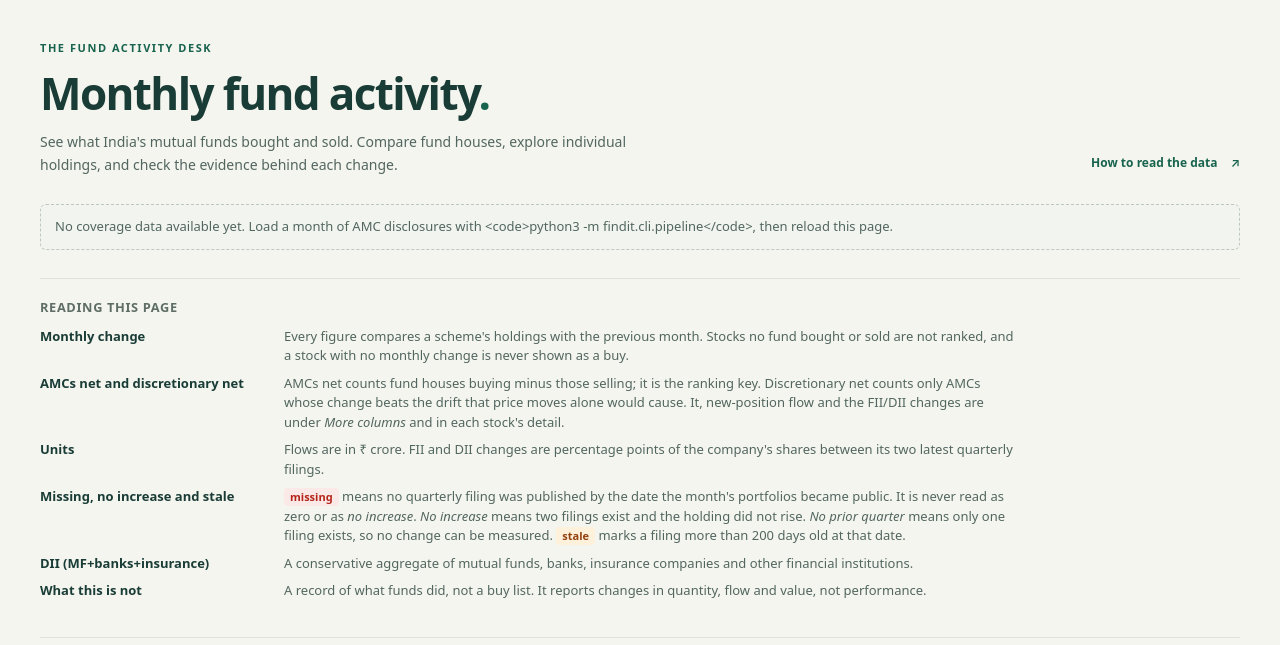
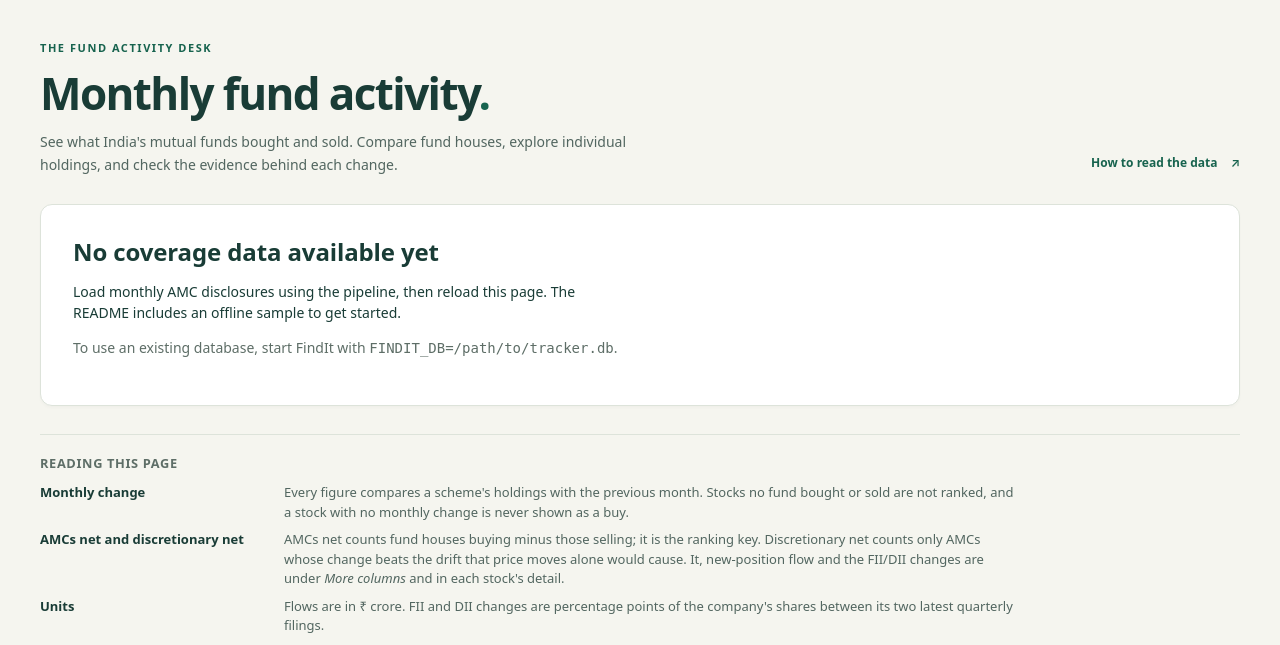
Before and after one commit to Varunsai1930/Find-It, a FastAPI app: template findit/web/templates/dashboard.html in a window 1280 px wide. Shown: the part 78-723 px from the top of the page. Run offline with FastAPI, Linux system fonts and the light colour scheme; the template is opened without the code that fills it, so the values that code supplies are empty.

Commit message:
fix(web): improve stock discovery and database readiness

```diff
--- a/findit/web/app.py
+++ b/findit/web/app.py
@@ -11,6 +11,7 @@ import hashlib
 import json
 import math
 import os
+import re
 import sqlite3
 import threading
 from pathlib import Path
@@ -27,7 +28,6 @@ from findit.store import queries
 from findit.summary import get_summary
 
 _WEB_DIR = Path(__file__).resolve().parent
-_REPO_ROOT = Path(__file__).resolve().parents[2]
 
 # Consensus rows per page; 0 shows every ranked stock.
 _ROW_LIMITS = (25, 50, 0)
@@ -49,23 +49,38 @@ def _sanitize(value: Any) -> Any:
 
 
 def _resolve_db_path(db_path: str | Path | None) -> str:
-    if db_path is None:
-        return str((_REPO_ROOT / "tracker.db").resolve())
-    return str(Path(str(db_path)).resolve())
+    path = db_path if db_path is not None else os.environ.get("FINDIT_DB", "tracker.db")
+    return str(Path(path).expanduser().resolve())
+
+
+def _stock_label(name: str | None) -> str:
+    """Remove the disclosure's equity marker, preserving the company's name."""
+    return re.sub(r"^EQ\s*-\s*", "", name or "", flags=re.IGNORECASE).strip()
 
 
 def _ro_connect(db_path: str) -> sqlite3.Connection:
-    # Read-only open: URI with mode=ro plus query_only enforcement.
+    # Encode URI-sensitive filename characters, and never create a missing DB.
     if not Path(db_path).is_file():
-        # A fresh clone has no database; say so rather than fail with a 500.
         raise HTTPException(status_code=503, detail=(
             f"No database at {db_path}. Build one with `python3 -m findit.cli.pipeline` "
-            "(see the README)."))
-    uri = f"file:{db_path}?mode=ro"
-    conn = sqlite3.connect(uri, uri=True, check_same_thread=False)
-    conn.row_factory = sqlite3.Row
-    conn.execute("PRAGMA query_only=ON;")
-    return conn
+            "(see the README), or set FINDIT_DB to your existing database."))
+    conn = None
+    try:
+        conn = sqlite3.connect(Path(db_path).as_uri() + "?mode=ro", uri=True,
+                               check_same_thread=False)
+        conn.row_factory = sqlite3.Row
+        conn.execute("PRAGMA query_only=ON;")
+        tables = {r[0] for r in conn.execute("SELECT name FROM sqlite_master WHERE type='table'")}
+        if not {"schemes", "stocks", "mf_holdings_monthly", "mf_holding_deltas"} <= tables:
+            raise sqlite3.DatabaseError("missing tracker tables")
+        conn.create_function("stock_label", 1, _stock_label, deterministic=True)
+        return conn
+    except sqlite3.Error as exc:
+        if conn is not None:
+            conn.close()
+        raise HTTPException(status_code=503, detail=(
+            "The holdings database could not be read. Check FINDIT_DB points to a FindIt "
+            "database built by the pipeline (see the README).")) from exc
 
 
 def _known_months(conn: sqlite3.Connection) -> set[str]:
@@ -304,7 +319,7 @@ def _stock_payload(conn: sqlite3.Connection, isin: str, month: str | None) -> di
     status = "available" if quarters else "missing"
     payload: dict[str, Any] = {
         "isin": stock["isin"],
-        "name": stock["name"],
+        "name": _stock_label(stock["name"]),
         "industry": stock["industry"],
         "instrument_type": stock["instrument_type"],
         "month": holdings_month,
@@ -337,7 +352,8 @@ def _find_stocks(conn: sqlite3.Connection, query: str, month: str | None = None,
                  limit: int = 12) -> list[dict[str, Any]]:
     """Stocks whose name contains query or whose ISIN starts with it.
 
-    Names starting with the query come first, then the most widely held:
+    Names starting with the query come first (ignoring disclosure equity markers),
+    with equities before other instruments, then the most widely held:
     schemes holding it in month when given, else in any month. Fewer than two
     searchable characters match nothing rather than everything.
     """
@@ -346,11 +362,13 @@ def _find_stocks(conn: sqlite3.Connection, query: str, month: str | None = None,
         return []
     in_month = " WHERE report_month = ?" if month else ""
     rows = conn.execute(
-        "SELECT s.isin, s.name, s.industry, COALESCE(h.n, 0) AS schemes_holding FROM stocks s"
+        "SELECT s.isin, stock_label(s.name) AS name, s.industry,"
+        " COALESCE(h.n, 0) AS schemes_holding FROM stocks s"
         " LEFT JOIN (SELECT isin, COUNT(DISTINCT scheme_id) AS n FROM mf_holdings_monthly"
         f"{in_month} GROUP BY isin) h USING (isin)"
         " WHERE s.name LIKE ? OR s.isin LIKE ?"
-        " ORDER BY s.name LIKE ? DESC, schemes_holding DESC, s.name LIMIT ?",
+        " ORDER BY stock_label(s.name) LIKE ? DESC, s.instrument_type = 'equity' DESC,"
+        " schemes_holding DESC, s.name LIMIT ?",
         (*([month] if month else []), f"%{text}%", f"{text}%", f"{text}%", limit)).fetchall()
     return [dict(r) for r in rows]
 
@@ -363,7 +381,7 @@ def create_app(db_path: str | Path | None = None) -> FastAPI:
               for name in ("style.css", "dashboard.js")}
     templates.env.globals["asset_url"] = lambda name: f"/static/{name}?v={assets[name]}"
     templates.env.filters.update(crore=_crore, signed=_signed, month_label=_month_label,
-                                 scheme_label=_scheme_label)
+                                 scheme_label=_scheme_label, stock_label=_stock_label)
 
     app = FastAPI(title="FindIt holdings dashboard (read-only)")
 
@@ -379,33 +397,16 @@ def create_app(db_path: str | Path | None = None) -> FastAPI:
         conn = _ro_connect(resolved_db)
         try:
             try:
-                months = [
-                    str(r[0])
-                    for r in conn.execute(
-                        "SELECT DISTINCT report_month FROM mf_holdings_monthly "
-                        "ORDER BY report_month"
-                    ).fetchall()
-                    if r[0] is not None
-                ]
+                counts = conn.execute(
+                    "SELECT report_month, COUNT(DISTINCT scheme_id), COUNT(*) "
+                    "FROM mf_holdings_monthly WHERE report_month IS NOT NULL "
+                    "GROUP BY report_month ORDER BY report_month"
+                ).fetchall()
             except sqlite3.Error:
-                months = []
-            scheme_counts: dict[str, int] = {}
-            holdings_counts: dict[str, int] = {}
-            for m in months:
-                try:
-                    sc = conn.execute(
-                        "SELECT COUNT(DISTINCT scheme_id) FROM mf_holdings_monthly "
-                        "WHERE report_month = ?",
-                        (m,),
-                    ).fetchone()
-                    hc = conn.execute(
-                        "SELECT COUNT(*) FROM mf_holdings_monthly WHERE report_month = ?",
-                        (m,),
-                    ).fetchone()
-                except sqlite3.Error:
-                    continue
-                scheme_counts[m] = int(sc[0] or 0)
-                holdings_counts[m] = int(hc[0] or 0)
+                counts = []
+            months = [str(r[0]) for r in counts]
+            scheme_counts = {str(r[0]): int(r[1]) for r in counts}
+            holdings_counts = {str(r[0]): int(r[2]) for r in counts}
             try:
                 delta_months = [
                     str(r[0])
@@ -430,12 +431,13 @@ def create_app(db_path: str | Path | None = None) -> FastAPI:
                 quarters = []
             latest_month = months[-1] if months else None
             latest_quarter = quarters[-1] if quarters else None
+            delta_month_set = set(delta_months)
             per_month = [
                 {
                     "month": m,
                     "schemes": scheme_counts.get(m, 0),
                     "holdings": holdings_counts.get(m, 0),
-                    "has_deltas": m in set(delta_months),
+                    "has_deltas": m in delta_month_set,
                 }
                 for m in months
             ]
--- a/findit/web/static/style.css
+++ b/findit/web/static/style.css
@@ -245,6 +245,10 @@ a.btn { display: inline-flex; align-items: center; text-decoration: none; }
   box-shadow: var(--shadow); margin-bottom: 16px; min-width: 0;
 }
 .panel--narrow { max-width: 820px; }
+.empty-state { padding: 32px; }
+.empty-state h2 { font-size: 24px; }
+.empty-state > p { max-width: 70ch; }
+.empty-state code { overflow-wrap: anywhere; }
 .panel__head { padding: 20px 24px 16px; border-bottom: 1px solid var(--line); }
 .panel__bar { display: flex; align-items: center; justify-content: space-between; gap: 12px; }
 .panel__head h2:focus { outline: none; }
--- a/findit/web/templates/_month_view.html
+++ b/findit/web/templates/_month_view.html
@@ -101,7 +101,7 @@
           <div class="stock-cell">
             <span class="rank">{{ loop.index }}</span>
             <div>
-              <button type="button" class="stock-link" data-isin="{{ row.isin }}" aria-haspopup="dialog">{{ row.stock_name }}</button>
+              <button type="button" class="stock-link" data-isin="{{ row.isin }}" aria-haspopup="dialog">{{ row.stock_name|stock_label }}</button>
               <span class="sub">{{ row.isin }}{% if row.industry %} · {{ row.industry }}{% endif %}{% if row.universe_status == 'new_listing' %} · <span class="tag tag--info">new listing</span>{% endif %}</span>
             </div>
           </div>
--- a/findit/web/templates/dashboard.html
+++ b/findit/web/templates/dashboard.html
@@ -86,7 +86,12 @@
     {% if month %}
     {% include "_month_view.html" %}
     {% else %}
-    <p class="state state--empty" role="status">{{ missing_db or 'No coverage data available yet. Load a month of AMC disclosures with <code>python3 -m findit.cli.pipeline</code>, then reload this page.' }}</p>
+    <section class="panel empty-state" aria-labelledby="empty-title">
+      <h2 id="empty-title">{{ 'Connect your holdings data' if missing_db else 'No coverage data available yet' }}</h2>
+      {% if missing_db %}<p class="state state--error" role="alert">{{ missing_db }}</p>{% endif %}
+      <p>Load monthly AMC disclosures using the pipeline, then reload this page. The README includes an offline sample to get started.</p>
+      <p class="muted">To use an existing database, start FindIt with <code>FINDIT_DB=/path/to/tracker.db</code>.</p>
+    </section>
     {% endif %}
   </div>
 
```
Also changed, not shown: tests/test_web.py (+53 -0 lines), README.md.
